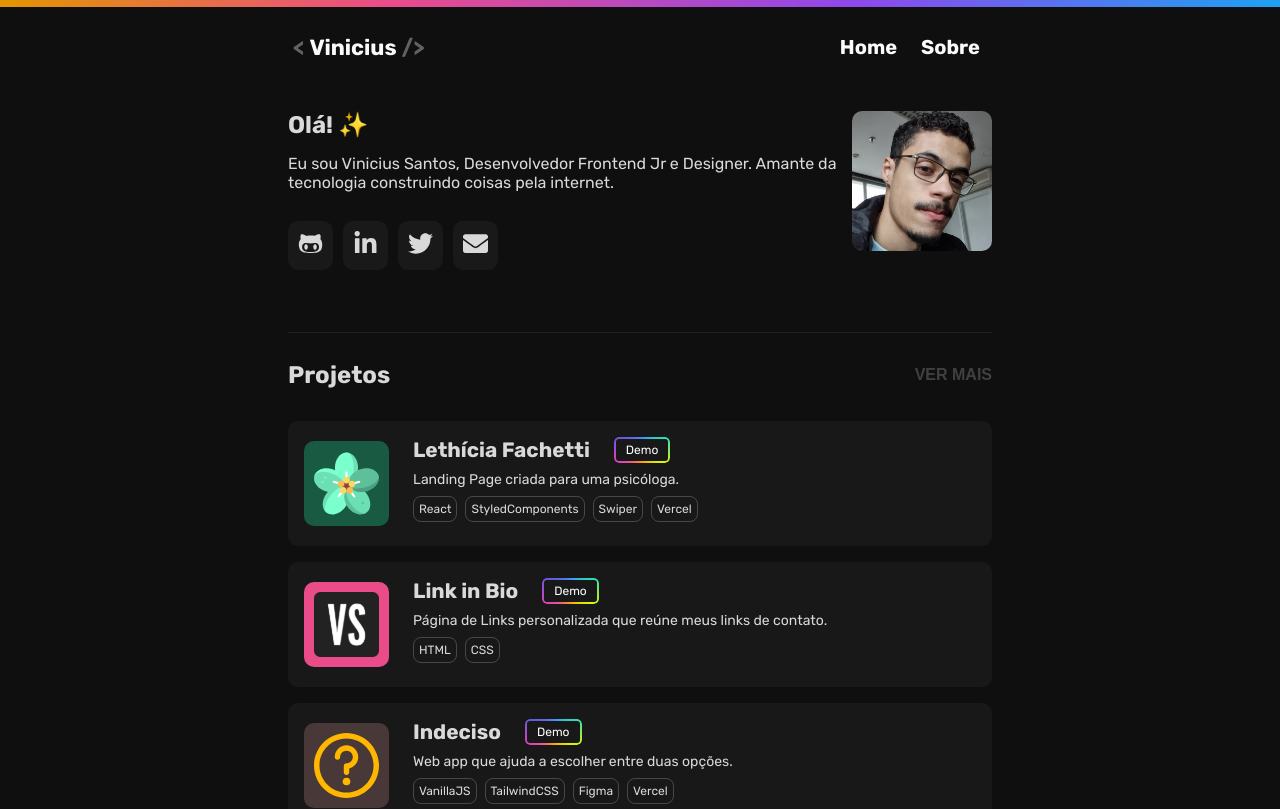
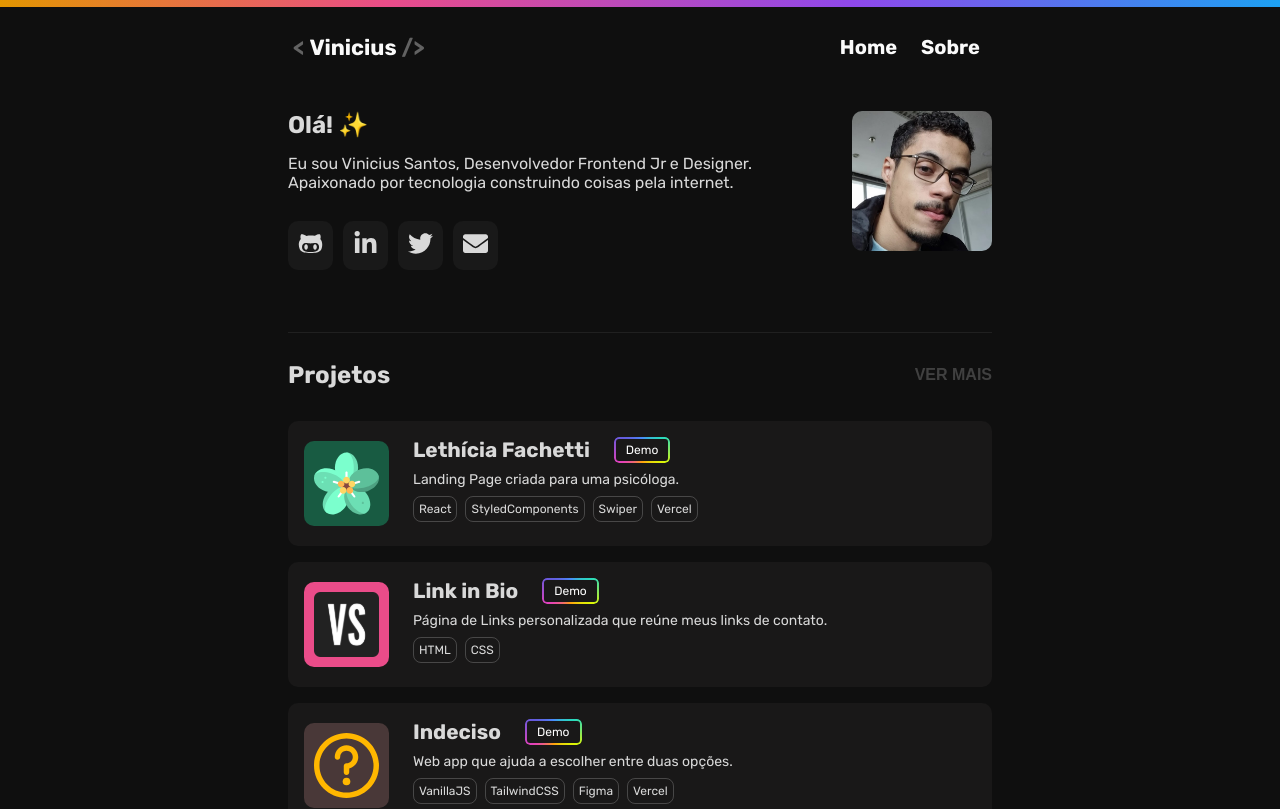
Before and after one commit to santos-vinicius/portfolio-v1, a React (Vite) app: page / in a window 1280 px wide. Shown: the top 809 px of the page. Built offline with nearby package versions, Linux system fonts and the light colour scheme.

Commit message:
main component text update

```diff
--- a/src/components/Main.jsx
+++ b/src/components/Main.jsx
@@ -70,8 +70,8 @@ function Main() {
         <div className="content">
           <h2 className="title">Olá! &#10024;</h2>
           <p>
-            Eu sou Vinicius Santos, Desenvolvedor Frontend Jr e Designer. Amante
-            da tecnologia construindo coisas pela internet.
+            Eu sou Vinicius Santos, Desenvolvedor Frontend Jr e Designer.
+            Apaixonado por tecnologia construindo coisas pela internet.
           </p>
           <SocialLinks />
         </div>
```
